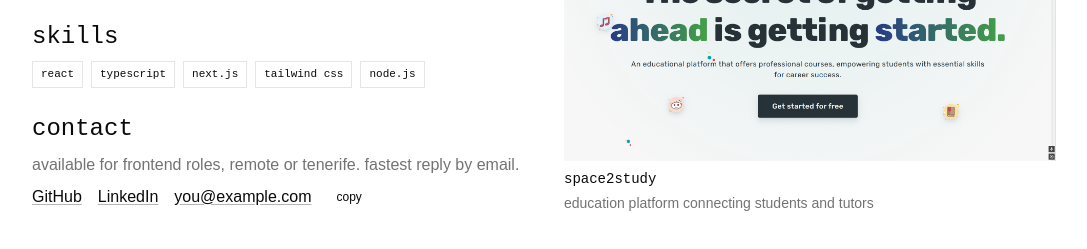
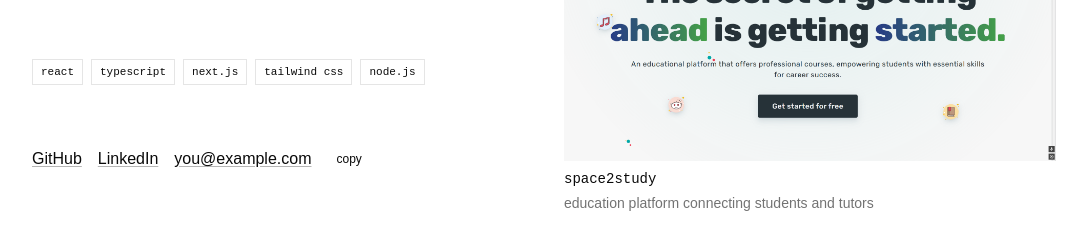
Before and after one commit to ImDarkly/portfolio, an Astro site in the folder web/: page / in a window 1280 px wide. Shown: the part 395-644 px from the top of the page, without its empty margins (96-1183 px from the left). Built offline with nearby package versions, Linux system fonts and the light colour scheme; Astro itself is replaced by a stand-in of ours.

Commit message:
feat(web): hide redundant home headings and drop contact copy
Skills and contact headings are visually hidden with sr-only so screen
readers keep the section structure while the chips and links speak for
themselves. The availability sentence is removed because the hero already
states it. The projects heading, the #contact anchor, the contact links
and the copy button are unchanged.

```diff
--- a/web/src/components/layout/Section.astro
+++ b/web/src/components/layout/Section.astro
@@ -1,13 +1,19 @@
 ---
 type Props = {
   label: string
+  hideHeading?: boolean
 }
 
-const { label } = Astro.props
+const { label, hideHeading = false } = Astro.props
 ---
 
 <section class="flex w-full flex-col items-start gap-2">
-  <h2 class="font-heading text-xl font-medium text-foreground lowercase sm:text-2xl">
+  <h2
+    class:list={[
+      "font-heading text-xl font-medium text-foreground lowercase sm:text-2xl",
+      hideHeading && "sr-only",
+    ]}
+  >
     {label}
   </h2>
   <div class="w-full"><slot /></div>
--- a/web/src/components/sections/Contact.astro
+++ b/web/src/components/sections/Contact.astro
@@ -29,10 +29,7 @@ const contactLinks: ContactLink[] = [
 ---
 
 <div id="contact">
-  <Section label="contact">
-    <p class="mb-2 text-sm text-muted-foreground sm:text-base">
-      available for frontend roles, remote or tenerife. fastest reply by email.
-    </p>
+  <Section label="contact" hideHeading>
     <div
       class="flex flex-wrap items-center gap-x-4 gap-y-2 text-sm font-normal sm:text-base"
     >
--- a/web/src/components/sections/Skills.astro
+++ b/web/src/components/sections/Skills.astro
@@ -5,7 +5,7 @@ import TechTag from "@/components/ui/TechTag.astro"
 const skills = ["react", "typescript", "next.js", "tailwind css", "node.js"]
 ---
 
-<Section label="skills">
+<Section label="skills" hideHeading>
   <div class="flex flex-wrap gap-2">
     {skills.map((skill) => <TechTag label={skill} />)}
   </div>
```
